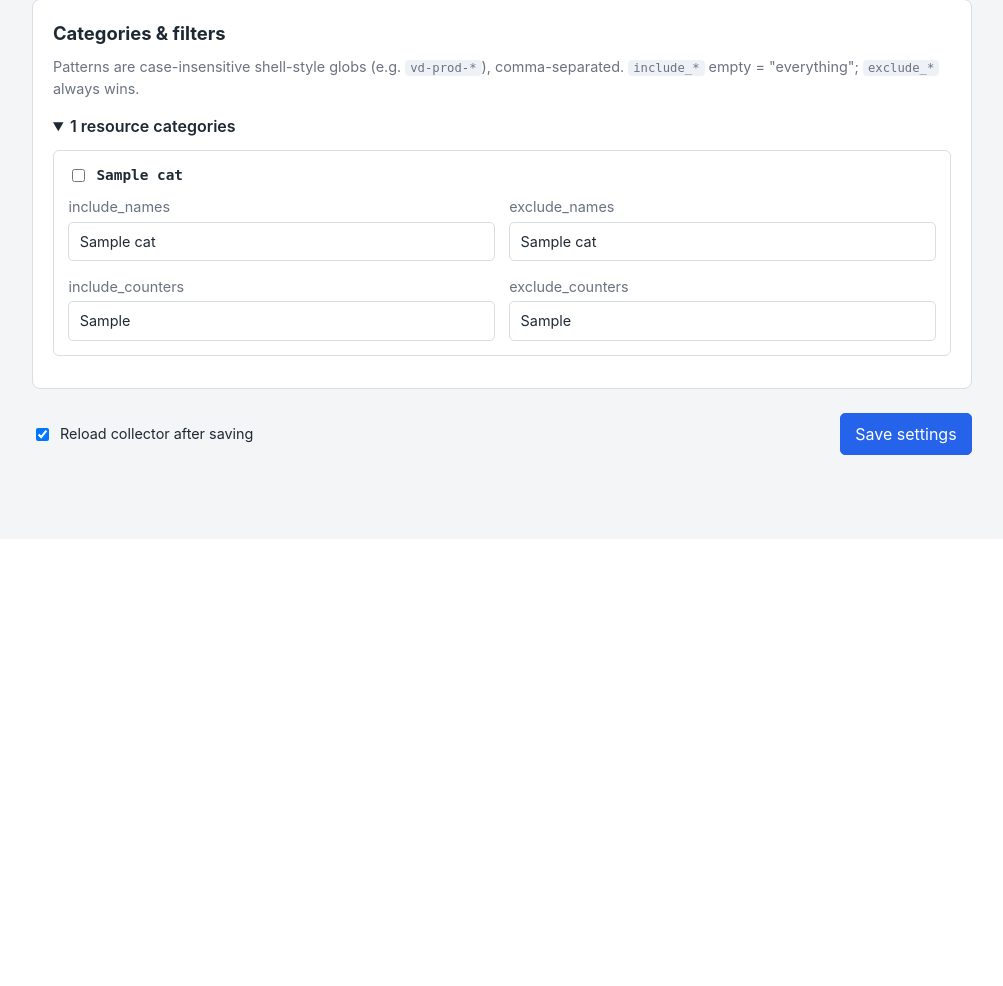
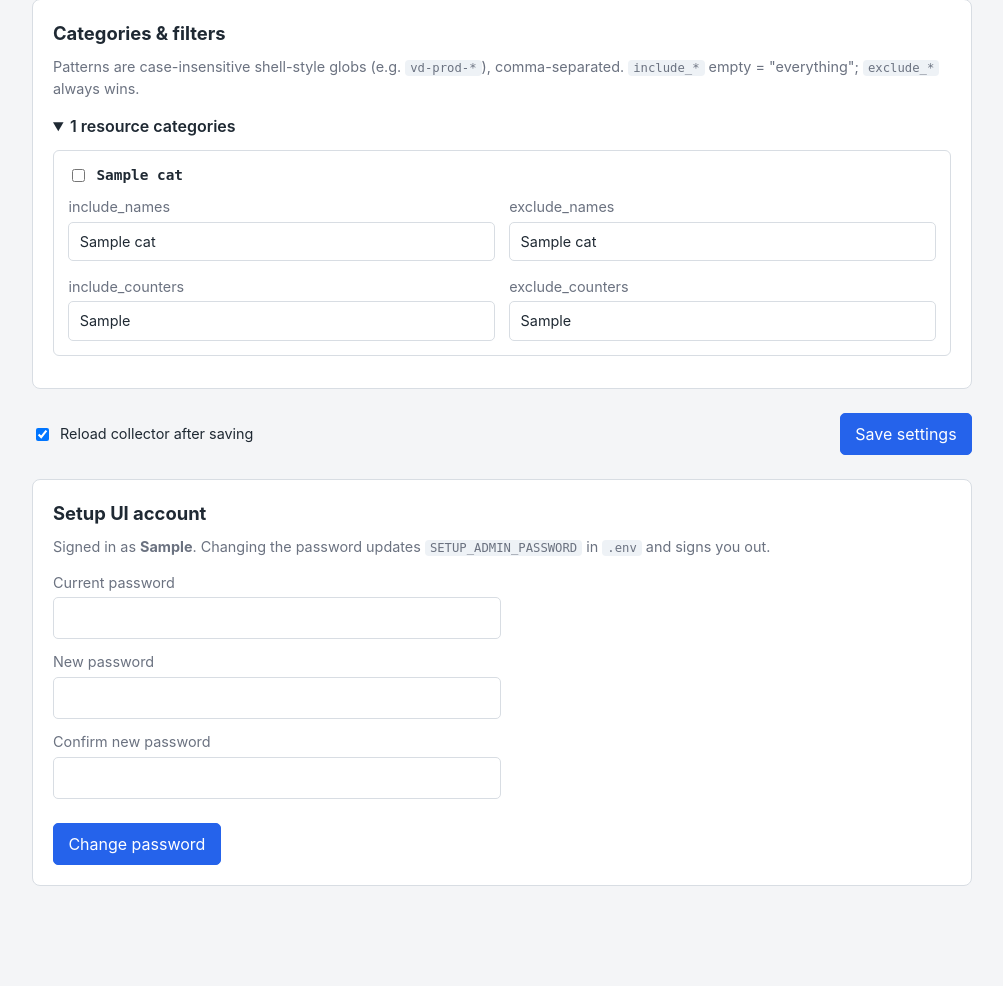
Before and after one commit to lblanc/grafana-datacore, a FastAPI app: template setup/app/templates/index.html in a window 1280 px wide. Shown: the part 1344-2330 px from the top of the page, without its empty margins (138-1141 px from the left). Before the commit the page ends 1799 px from the top, so only its background shows below. Run offline with FastAPI, Linux system fonts and the light colour scheme; the template is opened without the code that fills it: most values are stand-ins (such as "Sample title", 1, 10 or a date in 2020).

Commit message:
new README & change setup passwd

```diff
--- a/setup/app/main.py
+++ b/setup/app/main.py
@@ -59,12 +59,40 @@ INI_PATH = CONFIG_DIR / "collector.ini"
 ENV_PATH = CONFIG_DIR / ".env"
 STATUS_PATH = Path(os.environ.get("COLLECTOR_STATUS_FILE", "/status/status.json"))
 
-# Auth
-ADMIN_USER = os.environ.get("SETUP_ADMIN_USER", "admin")
-ADMIN_PASSWORD = os.environ.get("SETUP_ADMIN_PASSWORD", "admin")
+# Auth — credentials are re-read from .env on every check so password
+# changes apply immediately without restarting the container. We fall
+# back to env vars (set at container start) if .env is missing or the
+# key isn't there.
 SECRET_KEY = os.environ.get("SETUP_SECRET_KEY") or secrets.token_urlsafe(32)
 COOKIE_NAME = "setup_session"
 COOKIE_MAX_AGE = 3600 * 8  # 8h
+
+
+def _current_admin_credentials() -> tuple[str, str]:
+    """Return (user, password) for the setup UI admin.
+
+    Priority: live .env file > process environment > hardcoded defaults.
+    Reading the file each time keeps password changes effective without
+    restarting the setup container.
+    """
+    from .settings_store import read_env  # local import avoids circular load
+    env_values: dict = {}
+    try:
+        env_values = read_env(ENV_PATH)
+    except Exception:
+        # Don't lock anyone out if .env is briefly unreadable.
+        pass
+    user = (
+        env_values.get("SETUP_ADMIN_USER")
+        or os.environ.get("SETUP_ADMIN_USER")
+        or "admin"
+    )
+    password = (
+        env_values.get("SETUP_ADMIN_PASSWORD")
+        or os.environ.get("SETUP_ADMIN_PASSWORD")
+        or "admin"
+    )
+    return user, password
 
 _serializer = URLSafeSerializer(SECRET_KEY, salt="setup-session")
 
@@ -77,7 +105,8 @@ app.mount("/static", StaticFiles(directory=str(BASE_DIR / "static")), name="stat
 
 # ---------------------------------------------------------------- auth
 def _make_session_token() -> str:
-    return _serializer.dumps({"user": ADMIN_USER})
+    user, _ = _current_admin_credentials()
+    return _serializer.dumps({"user": user})
 
 
 def _check_session(token: Optional[str]) -> bool:
@@ -87,7 +116,8 @@ def _check_session(token: Optional[str]) -> bool:
         data = _serializer.loads(token)
     except BadSignature:
         return False
-    return data.get("user") == ADMIN_USER
+    expected_user, _ = _current_admin_credentials()
+    return data.get("user") == expected_user
 
 
 def require_auth(session: Optional[str] = Cookie(default=None, alias=COOKIE_NAME)):
@@ -113,9 +143,10 @@ def login_submit(
     username: str = Form(...),
     password: str = Form(...),
 ):
+    expected_user, expected_pwd = _current_admin_credentials()
     if not (
-        secrets.compare_digest(username, ADMIN_USER)
-        and secrets.compare_digest(password, ADMIN_PASSWORD)
+        secrets.compare_digest(username, expected_user)
+        and secrets.compare_digest(password, expected_pwd)
     ):
         return RedirectResponse(
             url="/login?error=Invalid+credentials", status_code=303
@@ -138,17 +169,63 @@ def logout():
     return redirect
 
 
+@app.post("/account/password")
+def change_password(
+    current_password: str = Form(...),
+    new_password: str = Form(...),
+    confirm_password: str = Form(...),
+    _auth: bool = Depends(require_auth),
+):
+    """Change SETUP_ADMIN_PASSWORD in .env. Logs the user out on success."""
+    from .settings_store import read_env, write_env  # avoid circular at boot
+
+    _, expected_pwd = _current_admin_credentials()
+
+    def _redirect_error(msg: str) -> RedirectResponse:
+        from urllib.parse import quote
+        return RedirectResponse(url=f"/?pwd_error={quote(msg)}", status_code=303)
+
+    if not secrets.compare_digest(current_password, expected_pwd):
+        return _redirect_error("Current password is incorrect")
+    if new_password != confirm_password:
+        return _redirect_error("New password and confirmation do not match")
+    if len(new_password) < 8:
+        return _redirect_error("New password must be at least 8 characters")
+    if new_password == expected_pwd:
+        return _redirect_error("New password must differ from the current one")
+
+    # Write new password to .env. write_env preserves all other keys.
+    try:
+        write_env(ENV_PATH, {"SETUP_ADMIN_PASSWORD": new_password})
+    except Exception as exc:  # pragma: no cover — defensive
+        LOGGER.exception("Failed to write .env")
+        return _redirect_error(f"Failed to update .env: {exc}")
+
+    LOGGER.info("Setup UI admin password changed; invalidating session.")
+    # Force re-login so the new password takes effect immediately.
+    redirect = RedirectResponse(
+        url="/login?error=Password+changed,+please+sign+in+again",
+        status_code=303,
+    )
+    redirect.delete_cookie(COOKIE_NAME)
+    return redirect
+
+
 @app.get("/", response_class=HTMLResponse)
 def index(request: Request, _auth: bool = Depends(require_auth)):
     settings = load_settings(INI_PATH)
+    qp = request.query_params
     return templates.TemplateResponse(
         request,
         "index.html",
         {
             "s": settings,
             "categories": PERFORMANCE_CATEGORIES,
-            "saved": request.query_params.get("saved") == "1",
-            "reloaded": request.query_params.get("reloaded") == "1",
+            "saved": qp.get("saved") == "1",
+            "reloaded": qp.get("reloaded") == "1",
+            "pwd_changed": qp.get("pwd") == "ok",
+            "pwd_error": qp.get("pwd_error"),
+            "current_admin_user": _current_admin_credentials()[0],
         },
     )
 
--- a/setup/app/static/app.css
+++ b/setup/app/static/app.css
@@ -248,3 +248,19 @@ details.categories summary {
 .logs-pane .lvl-INFO  { color: #e2e8f0; }
 .logs-pane .lvl-WARNING { color: #fbbf24; }
 .logs-pane .lvl-ERROR { color: #f87171; font-weight: 600; }
+
+/* ---- Setup UI account section ---- */
+.account-card { margin-top: 1.5rem; }
+.account-card h2 { margin-top: 0; }
+.password-form { max-width: 28rem; }
+.password-form .form-row { margin-bottom: .75rem; }
+.password-form .form-row label {
+  display: block;
+  margin-bottom: .25rem;
+  font-size: .9rem;
+  color: var(--muted);
+}
+.password-form input[type="password"] {
+  width: 100%;
+  box-sizing: border-box;
+}
--- a/setup/app/templates/index.html
+++ b/setup/app/templates/index.html
@@ -23,6 +23,8 @@
 <main class="container">
 
   {% if saved %}<div class="alert success">Settings saved.{% if reloaded %} Collector reloaded.{% endif %}</div>{% endif %}
+{% if pwd_changed %}<div class="alert success">Password changed. Please sign in again.</div>{% endif %}
+{% if pwd_error %}<div class="alert error">{{ pwd_error }}</div>{% endif %}
   <div id="banner" class="hidden"></div>
 
   <section class="card status-card" id="status-card">
@@ -190,6 +192,32 @@
       <button type="submit" class="primary">Save settings</button>
     </div>
   </form>
+
+  <section class="card account-card">
+    <h2>Setup UI account</h2>
+    <p class="muted">
+      Signed in as <strong>{{ current_admin_user }}</strong>.
+      Changing the password updates <code>SETUP_ADMIN_PASSWORD</code> in
+      <code>.env</code> and signs you out.
+    </p>
+    <form method="post" action="/account/password" class="password-form" autocomplete="off">
+      <div class="form-row">
+        <label for="current_password">Current password</label>
+        <input type="password" id="current_password" name="current_password" required autocomplete="current-password" />
+      </div>
+      <div class="form-row">
+        <label for="new_password">New password</label>
+        <input type="password" id="new_password" name="new_password" required minlength="8" autocomplete="new-password" />
+      </div>
+      <div class="form-row">
+        <label for="confirm_password">Confirm new password</label>
+        <input type="password" id="confirm_password" name="confirm_password" required minlength="8" autocomplete="new-password" />
+      </div>
+      <div class="footer-actions">
+        <button type="submit" class="primary">Change password</button>
+      </div>
+    </form>
+  </section>
 </main>
 
 <script src="/static/app.js"></script>
```
Also changed, not shown: collector/collector.ini (+4 -4 lines), README.md.
